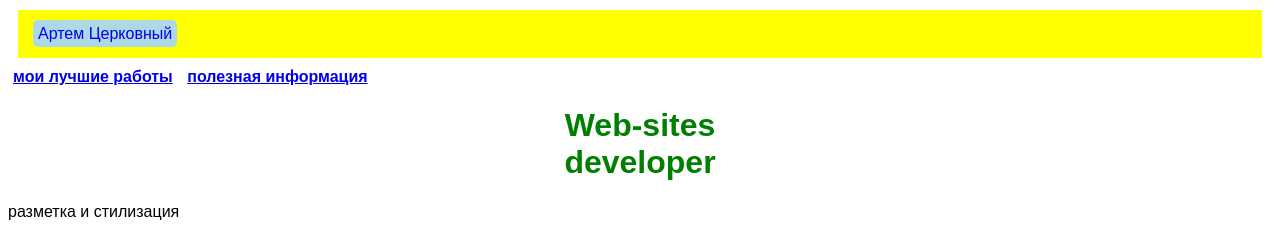
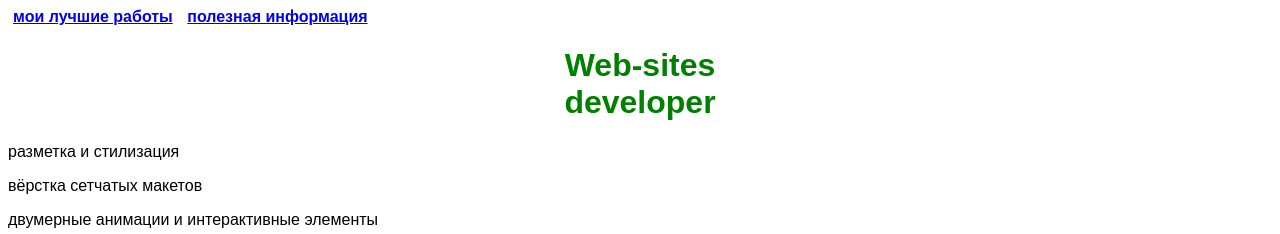
Before and after one commit to Artem804/site6, a plain HTML site: page index.html in a window 1280 px wide. Shown: the top 234 px of the page. Drawn offline with Linux system fonts and the light colour scheme.

Commit message:
Update index.html

```diff
--- a/index.html
+++ b/index.html
@@ -4,8 +4,6 @@
     <link rel="stylesheet" href="style.css"/>
   </head>
   <body>
-    <header>
-      <a class="link-header" href="leonov.html">Артем Церковный</a>
     </header>
     <main>
       <nav>
```
